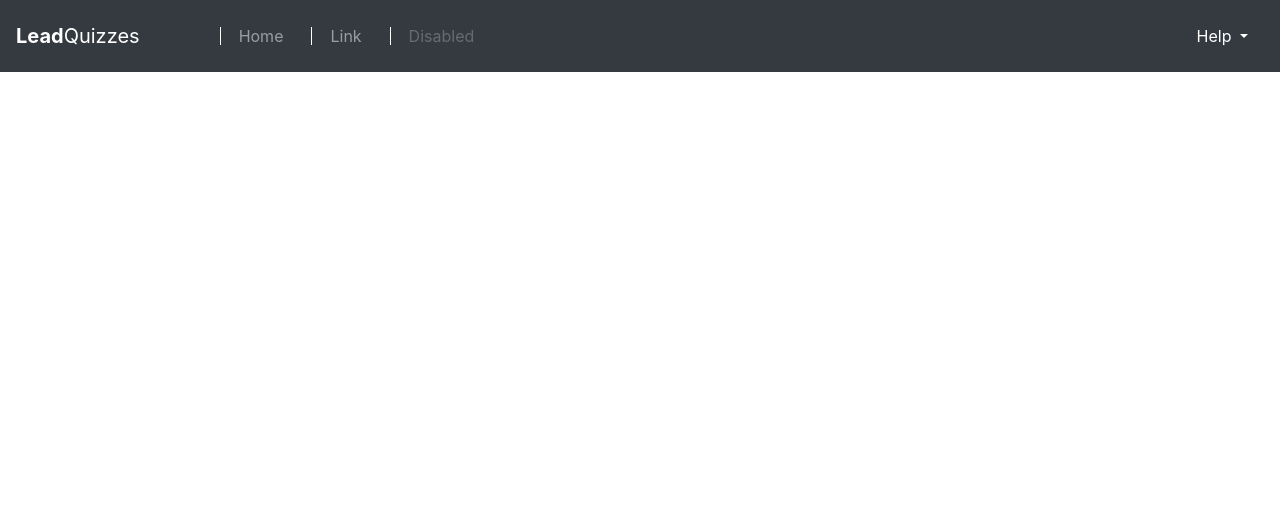
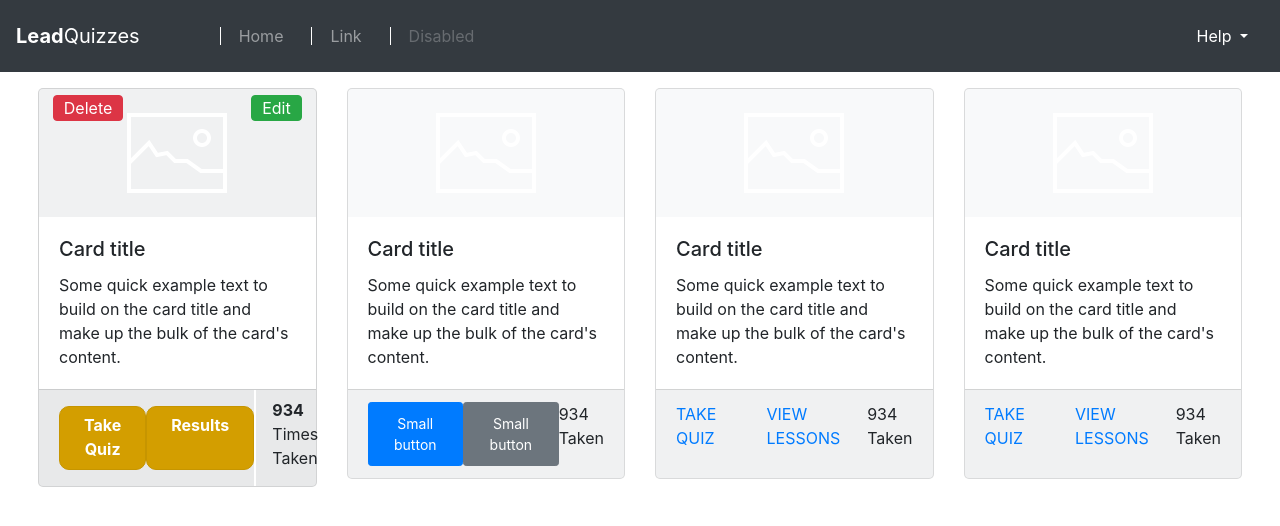
Before and after one commit to LennyDennis/assessment, an Angular app: page / in a window 1280 px wide. Shown: the top 526 px of the page. Built offline with nearby package versions, Linux system fonts and the light colour scheme.

Commit message:
Add quiz card

```diff
--- a/src/app/app.component.html
+++ b/src/app/app.component.html
@@ -1,3 +1,3 @@
-
-<app-navbar></app-navbar>
-<!-- <app-quizes></app-quizes> -->
+<app-navbar>
+</app-navbar>
+<app-quizes></app-quizes>
--- a/src/app/quizes/quizes.component.css
+++ b/src/app/quizes/quizes.component.css
@@ -0,0 +1,47 @@
+.card {
+    background-color: #f0f1f2;
+    border-radius: 5px;
+}
+
+.card-top {
+    position: relative !important;
+}
+
+.card-top-btn {
+    padding: 0px 10px;
+    margin: 0px;
+}
+
+.btn-left {
+    position: absolute;
+    top: 5%;
+    left: 5%;
+}
+
+.btn-right {
+    position: absolute;
+    top: 5%;
+    right: 5%;
+}
+
+.quiz-description {
+    background-color: white;
+}
+
+.card-img-top {
+    width: 100%;
+    height: 10vw;
+    object-fit: scale-down;
+}
+
+.card-footer-button {
+    border-radius: 10px;
+    font-weight: bold;
+    color: white !important;
+}
+
+.taken-count {
+    border-left: 2px solid white;
+    text-align: justify;
+    text-align-last: left;
+}
--- a/src/app/quizes/quizes.component.html
+++ b/src/app/quizes/quizes.component.html
@@ -1,3 +1,71 @@
-<p>
- Hello quizes works!
-</p>
+<div class="container-fluid">
+
+    <div class="row mx-2 my-3">
+        <div class="col-md-3">
+            <div class="card">
+                <div class="card-top">
+                    <img class="card-img-top" src="../../assets/images/image.png" alt="Card image cap">
+                    <a href="#" class="btn btn-danger card-top-btn btn-left" role="button">Delete</a>
+                    <a href="#" class="btn btn-success card-top-btn btn-right" role="button">Edit</a>
+                </div>
+                <div class="card-body quiz-description">
+                    <h5 class="card-title">Card title</h5>
+                    <p class="card-text">Some quick example text to build on the card title and make up the bulk of the card's content.</p>
+                </div>
+                <div class="card-footer d-flex justify-content-between py-0 my-0">
+                    <a href="#" class="btn btn-warning card-footer-button my-3 px-4 active" role="button">Take Quiz</a>
+                    <a href="#" class="btn btn-warning card-footer-button my-3 px-4 active" role="button">Results</a>
+                    <div class="taken-count text">
+                        <p class="ml-3 pt-2"><b>934</b><br>Times Taken</p>
+                    </div>
+                </div>
+            </div>
+        </div>
+
+        <div class="col-md-3">
+            <div class="card bg-light">
+                <img class="card-img-top" src="../../assets/images/image.png" alt="Card image cap">
+                <div class="card-body quiz-description">
+                    <h5 class="card-title">Card title</h5>
+                    <p class="card-text">Some quick example text to build on the card title and make up the bulk of the card's content.</p>
+                </div>
+                <div class="card-footer d-flex justify-content-between">
+                    <button type="button" class="btn btn-primary btn-sm">Small button</button>
+                    <button type="button" class="btn btn-secondary btn-sm">Small button</button>
+                    <p>934<br>Taken</p>
+                </div>
+            </div>
+        </div>
+
+        <div class="col-md-3">
+            <div class="card bg-light">
+                <img class="card-img-top" src="../../assets/images/image.png" alt="Card image cap">
+                <div class="card-body quiz-description">
+                    <h5 class="card-title">Card title</h5>
+                    <p class="card-text">Some quick example text to build on the card title and make up the bulk of the card's content.</p>
+                </div>
+                <div class="card-footer d-flex justify-content-between">
+                    <a class="card-link">TAKE QUIZ</a>
+                    <a class="card-link">VIEW LESSONS</a>
+                    <p>934<br>Taken</p>
+                </div>
+            </div>
+        </div>
+
+        <div class="col-md-3">
+            <div class="card bg-light">
+                <img class="card-img-top" src="../../assets/images/image.png" alt="Card image cap">
+                <div class="card-body quiz-description">
+                    <h5 class="card-title">Card title</h5>
+                    <p class="card-text">Some quick example text to build on the card title and make up the bulk of the card's content.</p>
+                </div>
+                <div class="card-footer d-flex justify-content-between">
+                    <a class="card-link">TAKE QUIZ</a>
+                    <a class="card-link">VIEW LESSONS</a>
+                    <p>934<br>Taken</p>
+                </div>
+            </div>
+        </div>
+    </div>
+
+</div>
--- a/src/index.html
+++ b/src/index.html
@@ -1,5 +1,6 @@
 <!doctype html>
 <html>
+
 <head>
     <meta charset="utf-8">
     <title>AngularAssessment</title>
@@ -8,13 +9,17 @@
     <meta name="viewport" content="width=device-width, initial-scale=1">
     <link rel="icon" type="image/x-icon" href="favicon.ico">
 </head>
+
 <body>
+
+    <body class="hold-transition sidebar-mini layout-fixed mat-typography">
+        <div class="wrapper">
             <app-root></app-root>
+        </div>
     </body>
-<script src="https://code.jquery.com/jquery-3.2.1.slim.min.js"
-  integrity="sha384-KJ3o2DKtIkvYIK3UENzmM7KCkRr/rE9/Qpg6aAZGJwFDMVNA/GpGFF93hXpG5KkN" crossorigin="anonymous"></script>
-<script src="https://cdnjs.cloudflare.com/ajax/libs/popper.js/1.12.9/umd/popper.min.js"
-  integrity="sha384-ApNbgh9B+Y1QKtv3Rn7W3mgPxhU9K/ScQsAP7hUibX39j7fakFPskvXusvfa0b4Q" crossorigin="anonymous"></script>
-<script src="https://maxcdn.bootstrapcdn.com/bootstrap/4.0.0/js/bootstrap.min.js"
-  integrity="sha384-JZR6Spejh4U02d8jOt6vLEHfe/JQGiRRSQQxSfFWpi1MquVdAyjUar5+76PVCmYl" crossorigin="anonymous"></script>
+</body>
+<!-- <script src="https://code.jquery.com/jquery-3.2.1.slim.min.js" integrity="sha384-KJ3o2DKtIkvYIK3UENzmM7KCkRr/rE9/Qpg6aAZGJwFDMVNA/GpGFF93hXpG5KkN" crossorigin="anonymous"></script>
+<script src="https://cdnjs.cloudflare.com/ajax/libs/popper.js/1.12.9/umd/popper.min.js" integrity="sha384-ApNbgh9B+Y1QKtv3Rn7W3mgPxhU9K/ScQsAP7hUibX39j7fakFPskvXusvfa0b4Q" crossorigin="anonymous"></script>
+<script src="https://maxcdn.bootstrapcdn.com/bootstrap/4.0.0/js/bootstrap.min.js" integrity="sha384-JZR6Spejh4U02d8jOt6vLEHfe/JQGiRRSQQxSfFWpi1MquVdAyjUar5+76PVCmYl" crossorigin="anonymous"></script> -->
+
 </html>
```
Also changed, not shown: .angular-cli.json, src/assets/images/image.png (added). Lines whose indentation alone changed are shown as unchanged.
